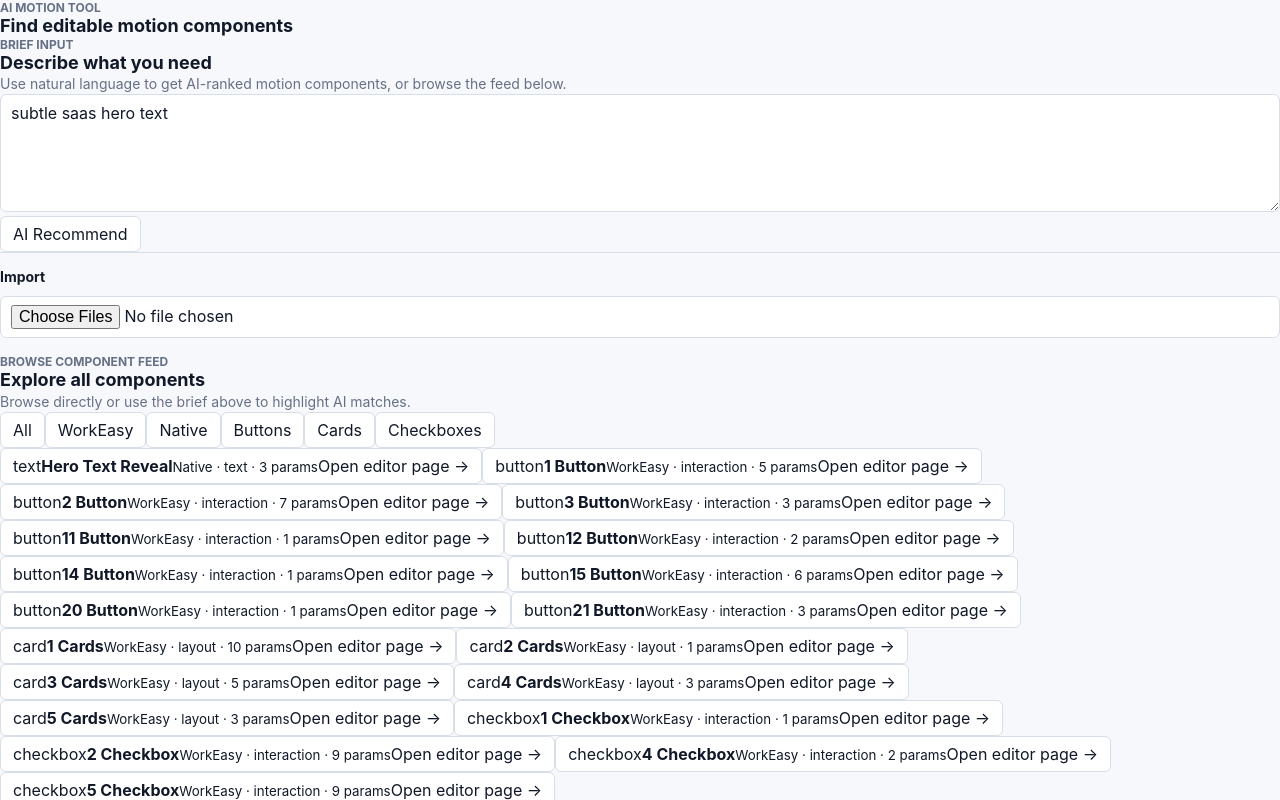
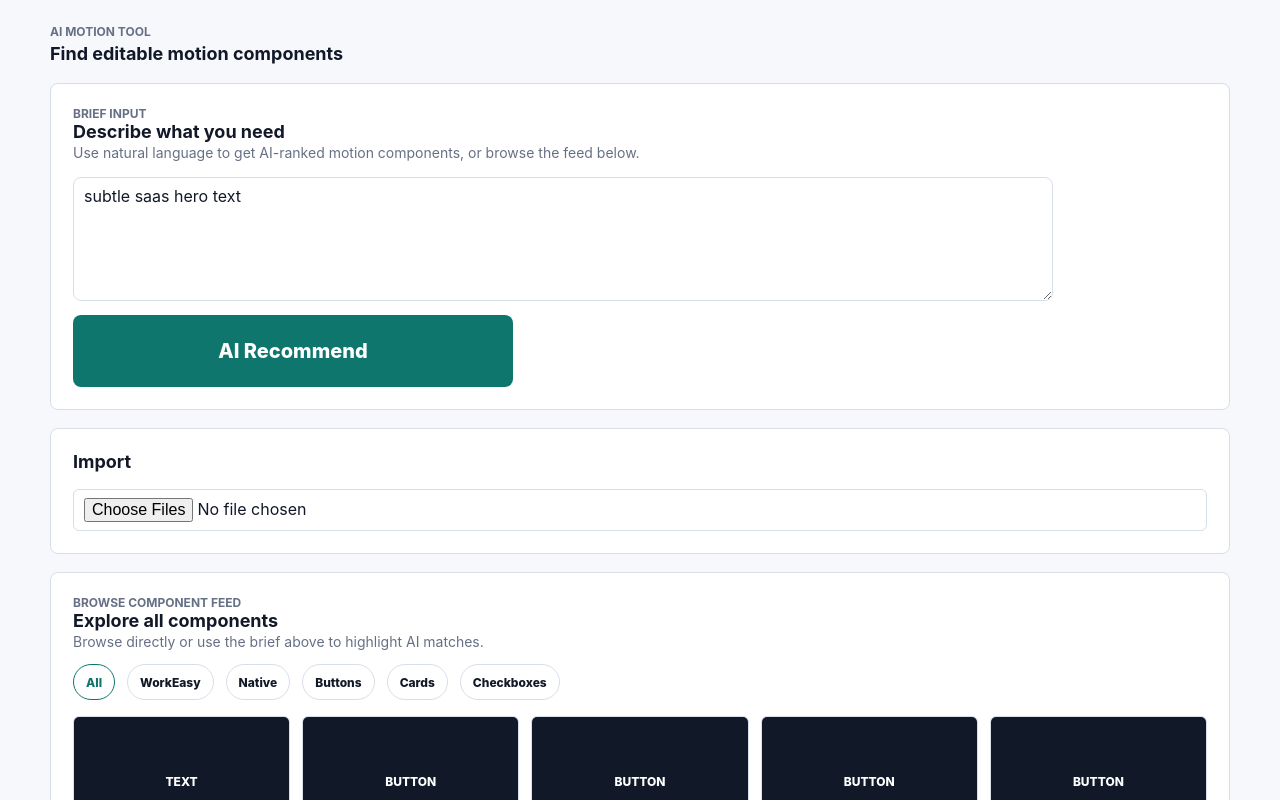
Before and after one commit to yssssssssssss/ai-motion, a React (Vite) app in the folder apps/web/: page / in a window 1280 px wide. Shown: the top 800 px of the page. Built offline with nearby package versions, Linux system fonts and the light colour scheme.

Commit message:
feat: style discovery feed layout

```diff
--- a/apps/web/src/styles.css
+++ b/apps/web/src/styles.css
@@ -64,26 +64,37 @@ textarea {
   resize: vertical;
 }
 
-.app-shell {
+.home-shell {
   display: grid;
-  grid-template-columns: 280px minmax(0, 1fr) 320px;
-  grid-template-rows: minmax(0, 1fr) 56px;
+  gap: 18px;
   min-height: 100vh;
+  padding: 24px;
 }
 
-.sidebar,
-.parameters {
-  background: var(--panel);
-  border-color: var(--line);
-  padding: 18px;
+.home-header,
+.discovery-panel,
+.recommendation-strip,
+.feed-panel,
+.tool-section {
+  width: min(1180px, 100%);
+  margin-inline: auto;
 }
 
-.sidebar {
-  border-right: 1px solid var(--line);
+.home-header {
+  display: grid;
+  gap: 4px;
 }
 
-.parameters {
-  border-left: 1px solid var(--line);
+.discovery-panel,
+.recommendation-strip,
+.feed-panel,
+.tool-section {
+  display: grid;
+  gap: 16px;
+  border: 1px solid var(--line);
+  border-radius: 8px;
+  background: var(--panel);
+  padding: 22px;
 }
 
 .panel-header {
@@ -108,68 +119,173 @@ h2 {
   line-height: 1.2;
 }
 
-.stack {
+.brief-stack {
   display: grid;
+  gap: 14px;
+  max-width: 980px;
+}
+
+.brief-stack textarea {
+  min-height: 124px;
+  border-radius: 8px;
+}
+
+.ai-recommend-button {
+  width: min(440px, 100%);
+  min-height: 72px;
+  border: 0;
+  border-radius: 8px;
+  background: var(--accent);
+  color: #ffffff;
+  font-size: 20px;
+  font-weight: 800;
+}
+
+.ai-recommend-button:hover {
+  background: var(--accent-strong);
+}
+
+.status-grid,
+.feed-filters {
+  display: flex;
+  flex-wrap: wrap;
+  gap: 12px;
+  align-items: center;
+}
+
+.status-pill,
+.brief-chip {
+  border-radius: 999px;
+  font-size: 15px;
+  font-weight: 800;
+  padding: 12px 17px;
+}
+
+.status-pill,
+.brief-chip {
+  background: #eef6f5;
+  color: var(--accent);
+}
+
+.status-pill.muted {
+  background: #f1f5f9;
+  color: var(--muted);
+}
+
+.recommendation-list {
+  display: grid;
+  grid-template-columns: repeat(4, minmax(0, 1fr));
   gap: 10px;
 }
 
-.tool-section {
+.recommendation-card {
   display: grid;
-  gap: 10px;
-  border-top: 1px solid var(--line);
-  padding: 16px 0;
+  height: auto;
+  gap: 8px;
+  justify-items: start;
+  border-radius: 8px;
+  padding: 12px;
+  text-align: left;
 }
 
-.tool-section h2 {
-  font-size: 14px;
+.recommendation-card.is-top {
+  border-color: var(--accent);
+  box-shadow: 0 0 0 2px rgba(15, 118, 110, 0.1);
 }
 
-.primary-action {
-  border-color: var(--accent);
-  background: var(--accent);
-  color: #ffffff;
+.recommendation-card span,
+.recommendation-card small {
+  color: var(--muted);
+  font-size: 12px;
 }
 
-.primary-action:hover {
-  border-color: var(--accent-strong);
-  background: var(--accent-strong);
+.recommendation-card em,
+.feed-card em,
+.feed-body > span:last-child {
+  color: var(--accent);
+  font-size: 11px;
+  font-style: normal;
+  font-weight: 800;
 }
 
-.secondary-action {
-  background: var(--panel-muted);
+.score-bar {
+  width: 100%;
+  height: 6px;
+  overflow: hidden;
+  border-radius: 999px;
+  background: #e5e7eb;
 }
 
-.preview {
-  display: grid;
-  min-width: 0;
-  padding: 24px;
+.score-bar span {
+  display: block;
+  height: 100%;
+  background: var(--accent);
 }
 
-.preview-stage {
+.feed-header {
   display: grid;
-  grid-template-rows: auto minmax(0, 1fr);
-  gap: 14px;
-  min-height: 0;
-  border: 1px solid var(--line);
-  border-radius: 8px;
+  gap: 12px;
+}
+
+.filter-pill {
+  border-radius: 999px;
+  font-size: 12px;
+  font-weight: 800;
+}
+
+.filter-pill.is-on {
+  border-color: var(--accent);
+  color: var(--accent);
+}
+
+.feed-grid {
+  display: grid;
+  grid-template-columns: repeat(auto-fill, minmax(180px, 1fr));
+  gap: 12px;
+}
+
+.feed-card {
+  display: grid;
+  height: auto;
+  overflow: hidden;
+  padding: 0;
+  text-align: left;
+}
+
+.feed-card.is-ai-match {
+  border-color: var(--accent);
+}
+
+.feed-thumb {
+  display: grid;
+  place-items: center;
+  min-height: 128px;
   background: #111827;
   color: #ffffff;
-  padding: 18px;
+  font-size: 12px;
+  font-weight: 800;
+  text-transform: uppercase;
 }
 
-.preview-empty {
-  display: grid;
-  place-items: center;
-  min-height: 420px;
-  color: #cbd5e1;
+.feed-thumb.card {
+  background: #eef2f7;
+  color: var(--text);
 }
 
-.preview-frame {
-  width: 100%;
-  height: min(70vh, 680px);
-  border: 1px solid #334155;
-  border-radius: 6px;
-  background: #ffffff;
+.feed-thumb.checkbox {
+  background: #eef6f5;
+  color: var(--accent);
+}
+
+.feed-body {
+  display: grid;
+  gap: 6px;
+  padding: 10px;
+}
+
+.feed-body small {
+  color: var(--muted);
+  font-size: 12px;
 }
 
 .field-list {
@@ -206,36 +322,59 @@ h2 {
   color: var(--muted);
 }
 
-.candidate-list {
-  display: grid;
-  gap: 8px;
-}
-
-.candidate {
-  display: grid;
-  height: auto;
-  gap: 3px;
-  justify-items: start;
-  padding-block: 10px;
-  text-align: left;
-}
-
-.candidate span {
-  color: var(--muted);
-  font-size: 12px;
-}
-
-.candidate small {
-  color: var(--accent);
-  font-size: 11px;
-  font-weight: 700;
-}
-
 .muted {
   margin: 0;
   color: var(--muted);
   font-size: 14px;
   line-height: 1.5;
+}
+
+.preview-empty {
+  display: grid;
+  place-items: center;
+  min-height: 420px;
+  color: #cbd5e1;
+}
+
+.preview-frame {
+  width: 100%;
+  height: min(70vh, 680px);
+  border: 1px solid #334155;
+  border-radius: 6px;
+  background: #ffffff;
+}
+
+.editor-shell {
+  display: grid;
+  grid-template-columns: minmax(0, 1fr) 320px;
+  grid-template-rows: auto minmax(0, 1fr) 56px;
+  min-height: 100vh;
+}
+
+.editor-header {
+  grid-column: 1 / -1;
+  display: flex;
+  align-items: center;
+  gap: 14px;
+  border-bottom: 1px solid var(--line);
+  background: var(--panel);
+  padding: 14px 18px;
+}
+
+.editor-preview {
+  display: grid;
+  min-width: 0;
+  padding: 24px;
+}
+
+.editor-preview .preview-frame {
+  height: min(76vh, 760px);
+}
+
+.editor-inspector {
+  border-left: 1px solid var(--line);
+  background: var(--panel);
+  padding: 18px;
 }
 
 .transport {
@@ -248,20 +387,42 @@ h2 {
   padding: 10px 14px;
 }
 
+.primary-action {
+  border-color: var(--accent);
+  background: var(--accent);
+  color: #ffffff;
+}
+
+.primary-action:hover {
+  border-color: var(--accent-strong);
+  background: var(--accent-strong);
+}
+
+.secondary-action {
+  background: var(--panel-muted);
+}
+
 .compact {
   margin-left: auto;
 }
 
 @media (max-width: 900px) {
-  .app-shell {
+  .home-shell {
+    padding: 16px;
+  }
+
+  .recommendation-list {
+    grid-template-columns: 1fr;
+  }
+
+  .editor-shell {
     grid-template-columns: 1fr;
     grid-template-rows: auto minmax(360px, 1fr) auto auto;
   }
 
-  .sidebar,
-  .parameters {
-    border: 0;
-    border-bottom: 1px solid var(--line);
+  .editor-inspector {
+    border-left: 0;
+    border-top: 1px solid var(--line);
   }
 
   .transport {
```
